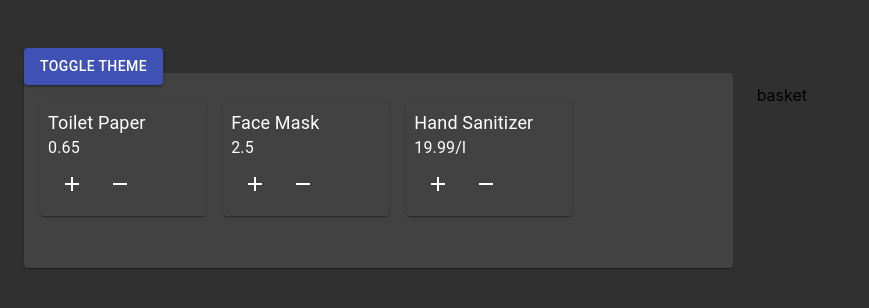
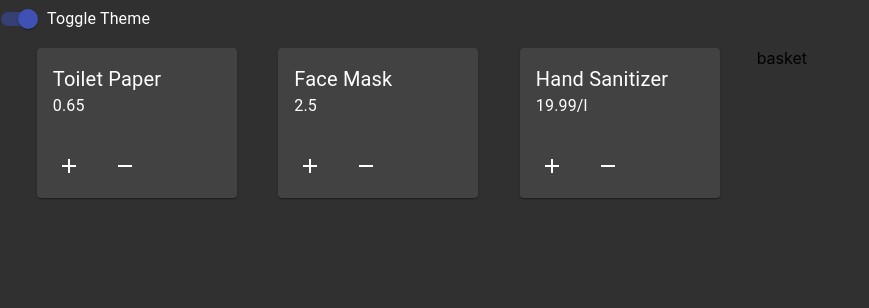
Before and after one commit to SeanRivardMorton/shopping, a React (Create React App) app: page / in a window 1280 px wide. Shown: the top 308 px of the page, without its empty margins (0-869 px from the left). Built offline with nearby package versions, Linux system fonts and the light colour scheme; the HTML template or start-up script is replaced by a standard one.

Commit message:
theme toggling fix

```diff
--- a/src/App.tsx
+++ b/src/App.tsx
@@ -5,19 +5,23 @@ import { Grid } from "@material-ui/core";
 import { ProductGallery } from "./components/ProductGallery";
 import productData from "./shopData.json";
 import { ThemeProvider as MuiThemeProvider } from "@material-ui/core/styles";
-import themes from "./themes";
 import { ThemeProvider } from "styled-components";
 import { ThemeToggle } from "./components/ThemeToggle";
+import { createMuiTheme } from "@material-ui/core/styles";
 
 function App() {
   const [isDark, setIsDark] = React.useState(true);
-  const theme = isDark ? themes.darkTheme : themes.lightTheme;
+  const theme = createMuiTheme({
+    palette: {
+      type: isDark ? "dark" : "light",
+    },
+  });
 
   return (
     <MuiThemeProvider theme={theme}>
       <ThemeProvider theme={theme}>
+        <ThemeToggle isDark={isDark} setIsDark={setIsDark} />
         <Layout>
-          <ThemeToggle setIsDark={setIsDark} />
           <Grid container spacing={3}>
             <Grid item lg={7} xs={12}>
               <ProductGallery products={productData} />
--- a/src/components/Layout/Layout.tsx
+++ b/src/components/Layout/Layout.tsx
@@ -19,7 +19,7 @@ export const Layout = ({ children }: { children: React.ReactNode }) => {
   console.log(theme);
   return (
     <StyledPage>
-      <StyledContainer maxWidth="lg">
+      <StyledContainer>
         <>{children}</>
       </StyledContainer>
     </StyledPage>
--- a/src/components/ProductGallery/ProductGallery.tsx
+++ b/src/components/ProductGallery/ProductGallery.tsx
@@ -1,18 +1,27 @@
 import React from "react";
-import { Grid, Paper, Card, Typography, IconButton } from "@material-ui/core";
+import {
+  Grid,
+  Paper,
+  Card,
+  CardContent,
+  CardActions,
+  Typography,
+  IconButton,
+} from "@material-ui/core";
 import { Products, Cost } from "../../types";
 import styled from "styled-components";
 import AddIcon from "@material-ui/icons/Add";
 import RemoveIcon from "@material-ui/icons/Remove";
+import { useTheme } from "@material-ui/core/styles";
 
 const ProductCard = styled(Card)`
-  width: 150px;
-  padding: 8px;
-  margin: 16px;
+  ${({ theme }) => `
+    width: 200px;
     .title {
-    font-size: 18px;
+        font-size: ${theme.typography.h6.fontSize};
         font-weight: 400;
     }
+    `}
 `;
 
 const parseCost = (cost: Cost): number | string => {
@@ -22,16 +31,18 @@ const parseCost = (cost: Cost): number | string => {
 
 export const ProductGallery = ({ products }: { products: Products }) => {
   return (
-    <Paper>
-      <Grid container spacing={3}>
+    <Grid justify="space-around" container spacing={2}>
       {Object.entries(products).map(([id, product]) => {
         return (
-            <Grid key={id} item lg={3}>
+          <Grid key={id} item>
             <ProductCard>
+              <CardContent>
                 <Typography component="h3" className="title">
                   {product.name}
                 </Typography>
                 <Typography>{parseCost(product.cost)}</Typography>
+              </CardContent>
+              <CardActions>
                 <IconButton title={`add ${product.name}`} aria-label="add">
                   <AddIcon />
                 </IconButton>
@@ -41,6 +52,7 @@ export const ProductGallery = ({ products }: { products: Products }) => {
                 >
                   <RemoveIcon />
                 </IconButton>
+              </CardActions>
             </ProductCard>
           </Grid>
         );
@@ -48,6 +60,5 @@ export const ProductGallery = ({ products }: { products: Products }) => {
 
       <Grid item lg={4}></Grid>
     </Grid>
-    </Paper>
   );
 };
--- a/src/components/ThemeToggle/ThemeToggle.tsx
+++ b/src/components/ThemeToggle/ThemeToggle.tsx
@@ -1,19 +1,39 @@
 import React from "react";
-import { Button } from "@material-ui/core";
 import styled from "styled-components";
+import { Switch, FormControlLabel, FormGroup } from "@material-ui/core";
 
-const ThemeToggleButton = styled(Button)`
-  /* position: fixed; */
+const ToggleFormGroup = styled(FormGroup)`
+  ${({ theme }) => `
+        // margin: ${theme.spacing(3)}px;
+        color: ${theme.palette.text.primary};
+        position: fixed;
+    `}
 `;
 
-export const ThemeToggle = ({ setIsDark }: any): React.ReactElement => {
+export const ThemeToggle = ({
+  isDark,
+  setIsDark,
+}: {
+  isDark: boolean;
+  setIsDark: any;
+}): React.ReactElement => {
   return (
-    <ThemeToggleButton
-      color="primary"
-      variant="contained"
-      onClick={() => setIsDark((isDark: boolean) => !isDark)}
-    >
-      toggle theme
-    </ThemeToggleButton>
+    <ToggleFormGroup>
+      <FormControlLabel
+        control={
+          <Switch
+            checked={isDark}
+            onChange={() =>
+              setIsDark((isDark: boolean) => {
+                return !isDark;
+              })
+            }
+            name="isDark"
+            color="primary"
+          />
+        }
+        label="Toggle Theme"
+      />
+    </ToggleFormGroup>
   );
 };
--- a/src/themes/darkTheme.ts
+++ /dev/null
@@ -1,9 +0,0 @@
-import { createMuiTheme } from "@material-ui/core/styles";
-import purple from "@material-ui/core/colors/purple";
-import green from "@material-ui/core/colors/green";
-
-export const darkTheme = createMuiTheme({
-  palette: {
-    type: "dark",
-  },
-});
--- a/src/themes/index.ts
+++ /dev/null
@@ -1,8 +0,0 @@
-import { lightTheme } from "./lightTheme";
-import { darkTheme } from "./darkTheme";
-
-export { lightTheme, darkTheme };
-
-const themes = { lightTheme, darkTheme };
-
-export default themes;
--- a/src/themes/lightTheme.ts
+++ /dev/null
@@ -1,9 +0,0 @@
-import { createMuiTheme } from "@material-ui/core/styles";
-import purple from "@material-ui/core/colors/purple";
-import green from "@material-ui/core/colors/green";
-
-export const lightTheme = createMuiTheme({
-  palette: {
-    type: "light",
-  },
-});
```
Lines whose indentation alone changed are shown as unchanged.
